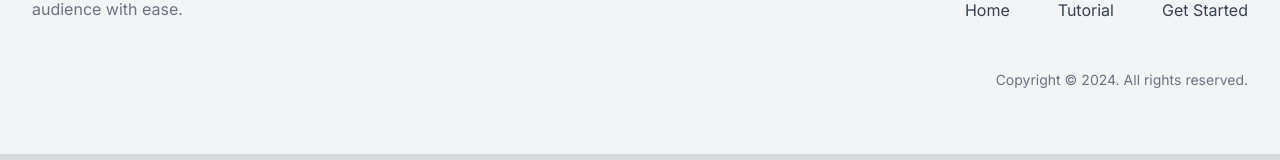
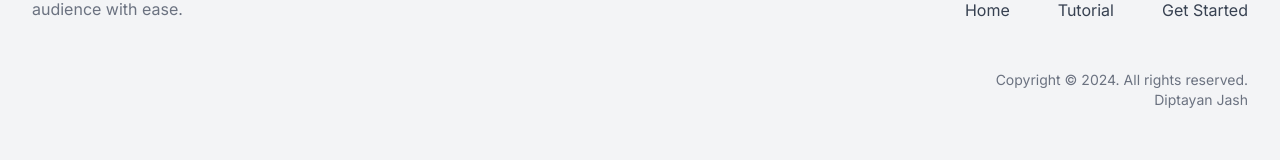
Before and after one commit to djdiptayan1/Beacon, a Next.js app in the folder beacon/: page / in a window 1280 px wide. Shown: the part 2660-2820 px from the top of the page. Built offline with nearby package versions, Linux system fonts and the light colour scheme.

Commit message:
Update Footer component to include author's name in copyright notice

```diff
--- a/beacon/components/Footer/Footer.jsx
+++ b/beacon/components/Footer/Footer.jsx
@@ -53,10 +53,13 @@ const Footer = () => {
                 </div>
 
                 <p className="mt-12 text-center text-sm text-gray-500 lg:text-right">
-                    Copyright &copy; 2024. All rights reserved.
+                    Copyright &copy; 2024. All rights reserved. <br />
+                    <span>
+                        <a href="https://www.djdiptayan.in/" noreferrer noopener target="_blank">Diptayan Jash</a>
+                    </span>
                 </p>
             </div>
-        </footer>
+        </footer >
     )
 }
 
```
